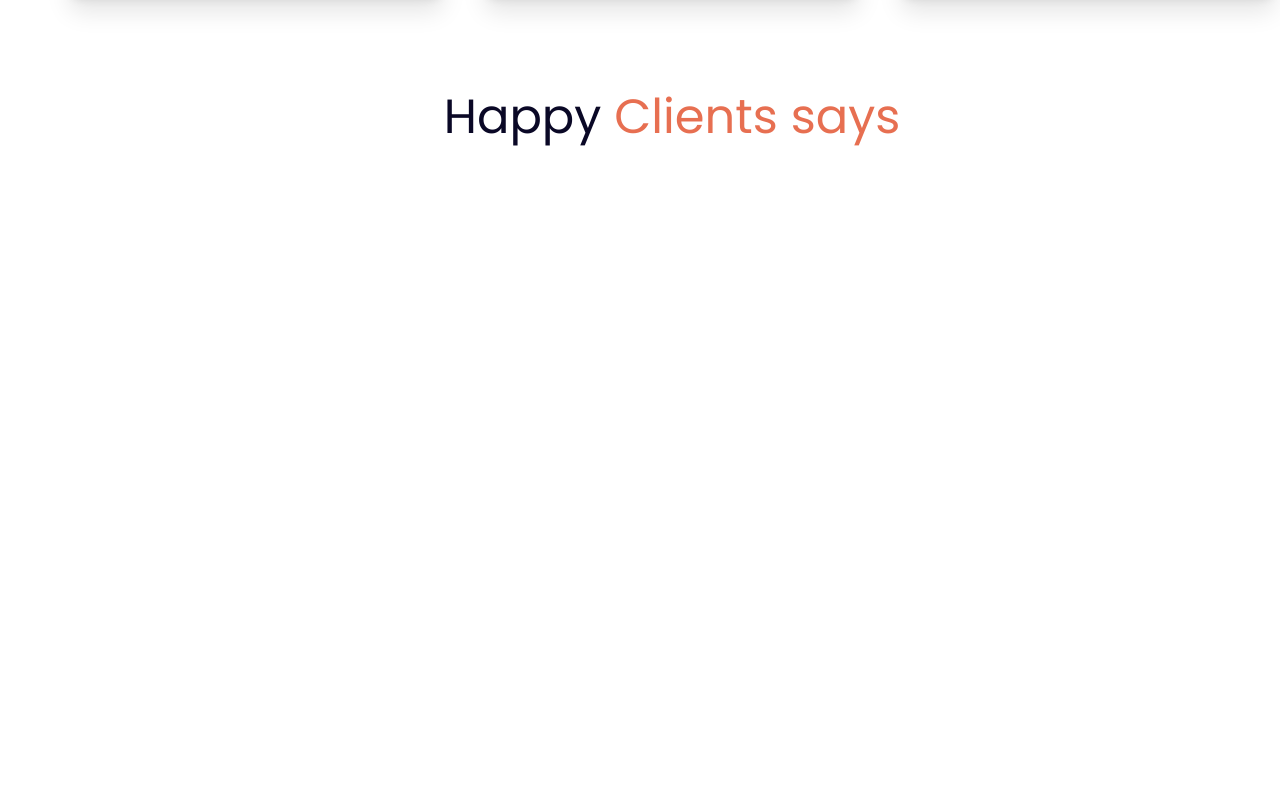
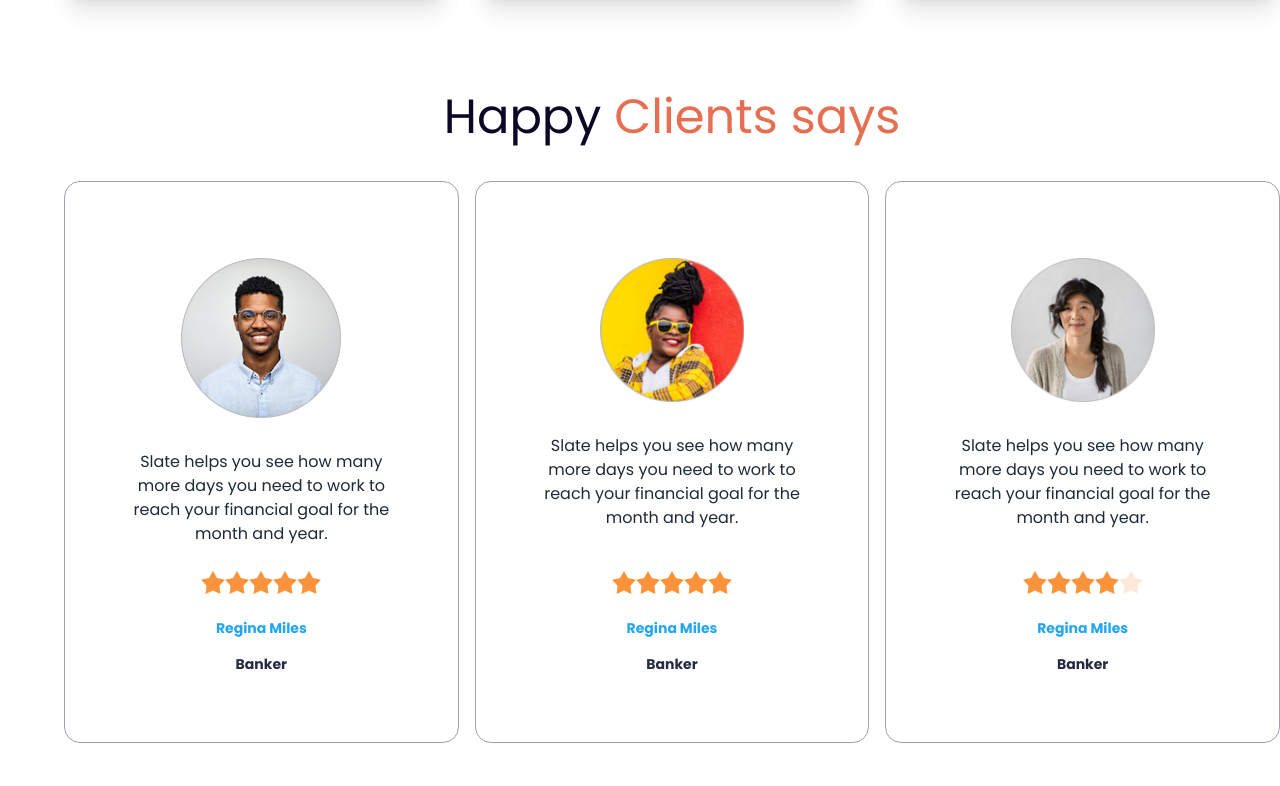
Before and after one commit to fardinariful/Bike-zone, a plain HTML site: page index.html in a window 1280 px wide. Shown: the part 1960-2746 px from the top of the page. Before the commit the page ends 2197 px from the top, so only its background shows below. Drawn offline with nearby package versions, Linux system fonts and the light colour scheme.

Commit message:
review added

```diff
--- a/index.html
+++ b/index.html
@@ -207,6 +207,84 @@
         <!-- happy client -->
  <section class="my-24">
   <h3 class="text-center text-[#0A0826] text-5xl">Happy<span class="text-[#E76F51]"> Clients says</span></h3>
+      <div class="grid grid-cols-1 gap-4 md:grid-cols-2 lg:grid-cols-3">
+        <div class="card  bg-base-100 border border-gray-400 p-9 my-10">
+          <figure class="px-10 pt-10">
+            <img class="w-40" src="./images/others/user-1.png" alt="Shoes" class="rounded-xl" />
+          </figure>
+          <div class="card-body items-center text-center space-y-4 ">
+
+            <p>Slate helps you see how
+              many more days you need
+              to work to reach your financial
+              goal for the month and year.</p>
+              <div class="rating">
+                <input type="radio" name="rating-2" class="mask mask-star-2 bg-orange-400" />
+                <input type="radio" name="rating-2" class="mask mask-star-2 bg-orange-400"  />
+                <input type="radio" name="rating-2" class="mask mask-star-2 bg-orange-400" />
+                <input type="radio" name="rating-2" class="mask mask-star-2 bg-orange-400" checked />
+                <input type="radio" name="rating-2" class="mask mask-star-2 bg-orange-400" />
+              </div>
+
+              <div class="text-center space-y-4 ">
+                <h4 class=" text-sm font-semibold text-[#23A6F0]">Regina Miles</h4>
+                <p class="text-[#252B42] text-sm font-semibold">Banker</p>
+
+            </div>
+          </div>
+        </div>
+
+        <div class="card  bg-base-100 border border-gray-400 p-9 my-10">
+          <figure class="px-10 pt-10">
+            <img class="w-36" src="./images/others/user-3.png" alt="Shoes" class="rounded-xl" />
+          </figure>
+          <div class="card-body items-center text-center space-y-4 ">
+
+            <p>Slate helps you see how
+              many more days you need
+              to work to reach your financial
+              goal for the month and year.</p>
+              <div class="rating">
+                <input type="radio" name="rating-2" class="mask mask-star-2 bg-orange-400" />
+                <input type="radio" name="rating-2" class="mask mask-star-2 bg-orange-400"  />
+                <input type="radio" name="rating-2" class="mask mask-star-2 bg-orange-400" />
+                <input type="radio" name="rating-2" class="mask mask-star-2 bg-orange-400" checked />
+                <input type="radio" name="rating-2" class="mask mask-star-2 bg-orange-400" />
+              </div>
+
+              <div class="text-center space-y-4 ">
+                <h4 class=" text-sm font-semibold text-[#23A6F0]">Regina Miles</h4>
+                <p class="text-[#252B42] text-sm font-semibold">Banker</p>
+
+            </div>
+          </div>
+        </div>
+        <div class="card  bg-base-100 border border-gray-400 p-9 my-10">
+          <figure class="px-10 pt-10">
+            <img class="w-36" src="./images/others/user-2.png" alt="Shoes" class="rounded-xl" />
+          </figure>
+          <div class="card-body items-center text-center space-y-4 ">
+
+            <p>Slate helps you see how
+              many more days you need
+              to work to reach your financial
+              goal for the month and year.</p>
+              <div class="rating">
+                <input type="radio" name="rating-2" class="mask mask-star-2 bg-orange-400" />
+                <input type="radio" name="rating-2" class="mask mask-star-2 bg-orange-400"  />
+                <input type="radio" name="rating-2" class="mask mask-star-2 bg-orange-400" />
+                <input type="radio" name="rating-2" class="mask mask-star-2 bg-orange-400" checked />
+                <input type="radio" name="rating-2" class="mask mask-star-2 bg-orange-400" />
+              </div>
+
+              <div class="text-center space-y-4 ">
+                <h4 class=" text-sm font-semibold text-[#23A6F0]">Regina Miles</h4>
+                <p class="text-[#252B42] text-sm font-semibold">Banker</p>
+
+            </div>
+          </div>
+        </div>
+      </div>
 
  </section>
     </main>
```
